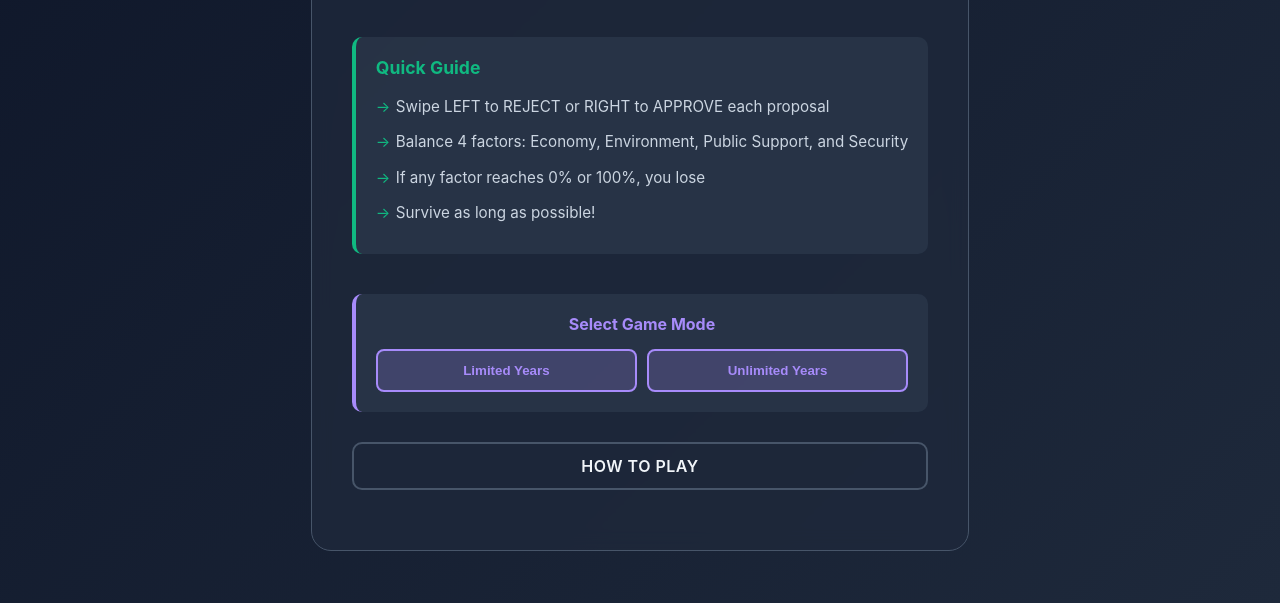
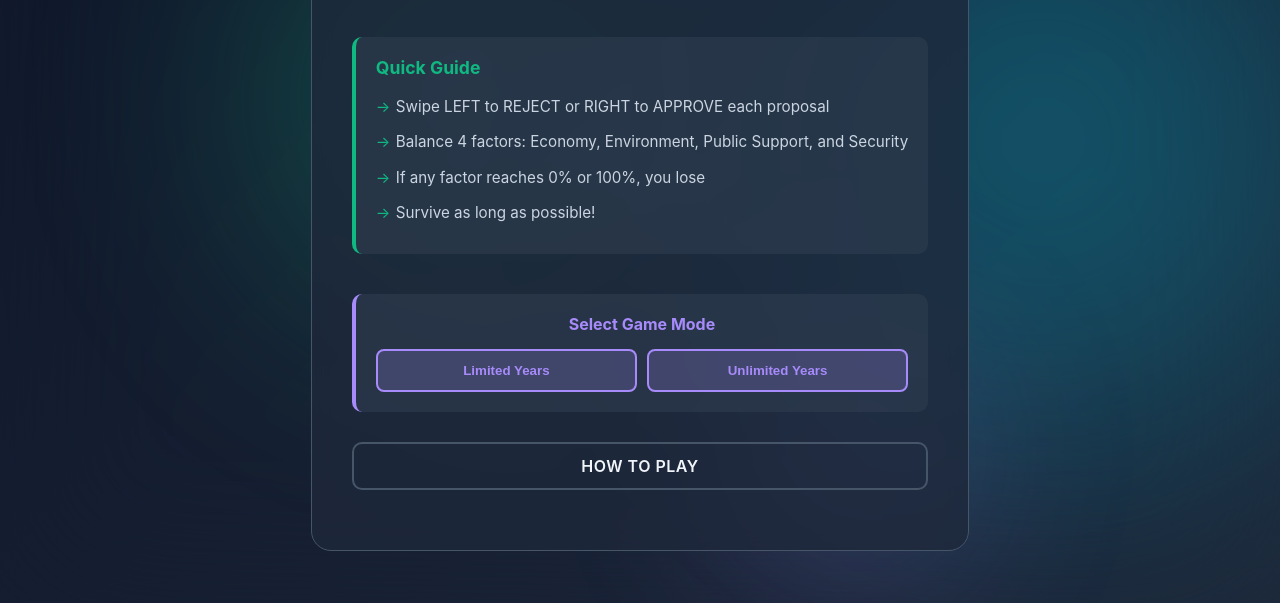
Before and after one commit to khangronky/Keen2Dare, a plain HTML site: page game_submission/game_app/index.html in a window 1280 px wide. Shown: the part 197-800 px from the top of the page. Drawn offline with Linux system fonts and the light colour scheme.

Commit message:
feat: Add animated background circles to game and about pages for enhanced visual appeal

```diff
--- a/game_submission/game_app/css/styles.css
+++ b/game_submission/game_app/css/styles.css
@@ -27,6 +27,93 @@ body {
   overflow-x: hidden;
   overflow-y: auto;
   user-select: none;
+  position: relative;
+}
+
+/* Animated Background Circles */
+body::before {
+  content: "";
+  position: fixed;
+  top: 0;
+  left: 0;
+  width: 100%;
+  height: 100%;
+  pointer-events: none;
+  z-index: -10;
+  backdrop-filter: blur(80px);
+  -webkit-backdrop-filter: blur(80px);
+}
+
+.background-circle {
+  position: fixed;
+  border-radius: 50%;
+  pointer-events: none;
+  z-index: -10;
+  filter: blur(100px);
+  opacity: 0.4;
+}
+
+.background-circle:nth-child(1) {
+  width: 500px;
+  height: 500px;
+  background: radial-gradient(circle, #10b981 0%, transparent 90%);
+  top: 10%;
+  left: 15%;
+  animation: float1 20s ease-in-out infinite;
+}
+
+.background-circle:nth-child(2) {
+  width: 300px;
+  height: 300px;
+  background: radial-gradient(circle, #a78bfa 0%, transparent 90%);
+  top: 60%;
+  right: 20%;
+  animation: float2 25s ease-in-out infinite;
+}
+
+.background-circle:nth-child(3) {
+  width: 750px;
+  height: 750px;
+  background: radial-gradient(circle, #06b6d4 0%, transparent 90%);
+  bottom: 15%;
+  left: 50%;
+  animation: float3 22s ease-in-out infinite;
+}
+
+@keyframes float1 {
+  0%, 100% {
+    transform: translate(0, 0) scale(1);
+  }
+  33% {
+    transform: translate(30px, -40px) scale(1.1);
+  }
+  66% {
+    transform: translate(-20px, 30px) scale(0.9);
+  }
+}
+
+@keyframes float2 {
+  0%, 100% {
+    transform: translate(0, 0) scale(1);
+  }
+  33% {
+    transform: translate(-40px, 30px) scale(0.9);
+  }
+  66% {
+    transform: translate(25px, -35px) scale(1.15);
+  }
+}
+
+@keyframes float3 {
+  0%, 100% {
+    transform: translate(0, 0) scale(1);
+  }
+  33% {
+    transform: translate(35px, 40px) scale(1.05);
+  }
+  66% {
+    transform: translate(-30px, -25px) scale(0.95);
+  }
 }
 
 /* Screen Management */
--- a/game_submission/game_app/index.html
+++ b/game_submission/game_app/index.html
@@ -7,6 +7,11 @@
     <link rel="stylesheet" href="css/styles.css">
 </head>
 <body>
+    <!-- Animated Background Circles -->
+    <div class="background-circle"></div>
+    <div class="background-circle"></div>
+    <div class="background-circle"></div>
+
     <!-- Menu Screen -->
     <div class="screen active">
         <div class="menu-container">
```
Also changed, not shown: game_submission/game_app/about.html (+5 -0 lines), game_submission/game_app/game.html (+5 -0 lines), game_submission/prompts/refinement_prompts.txt.
